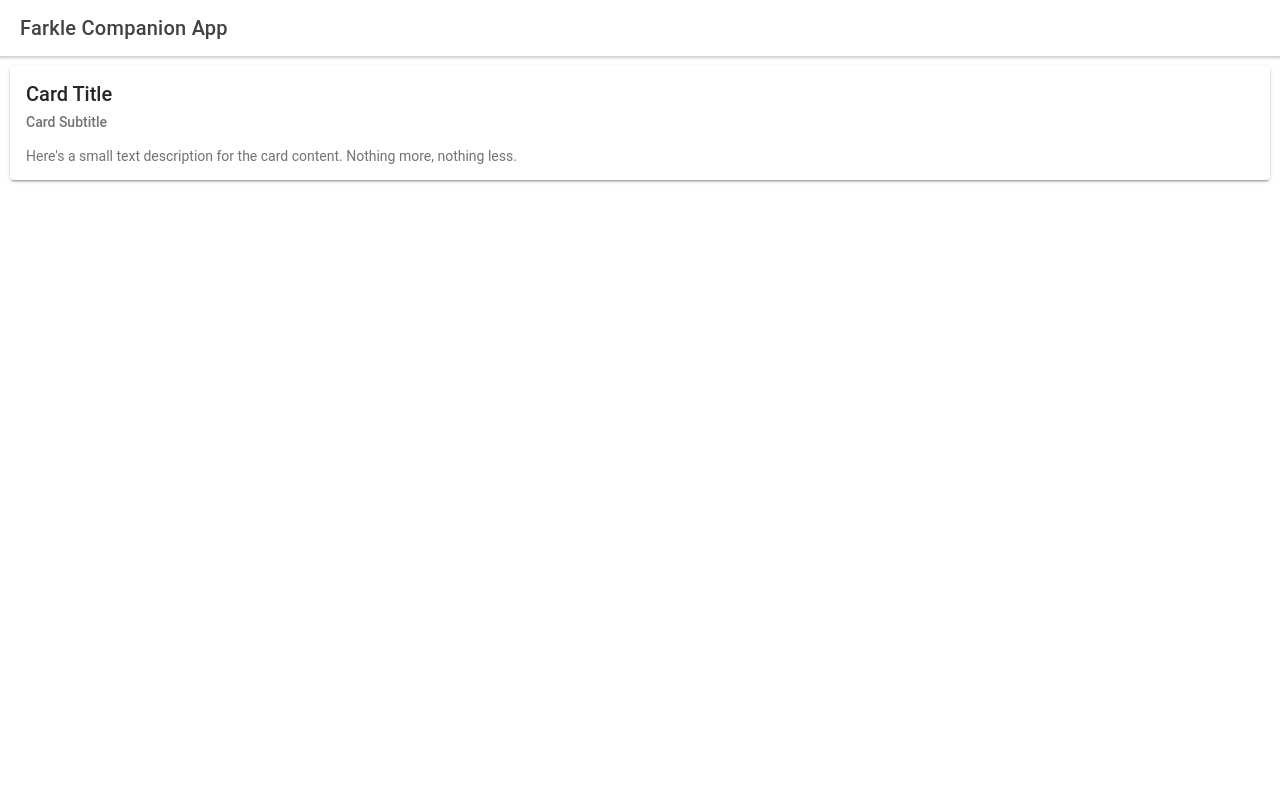
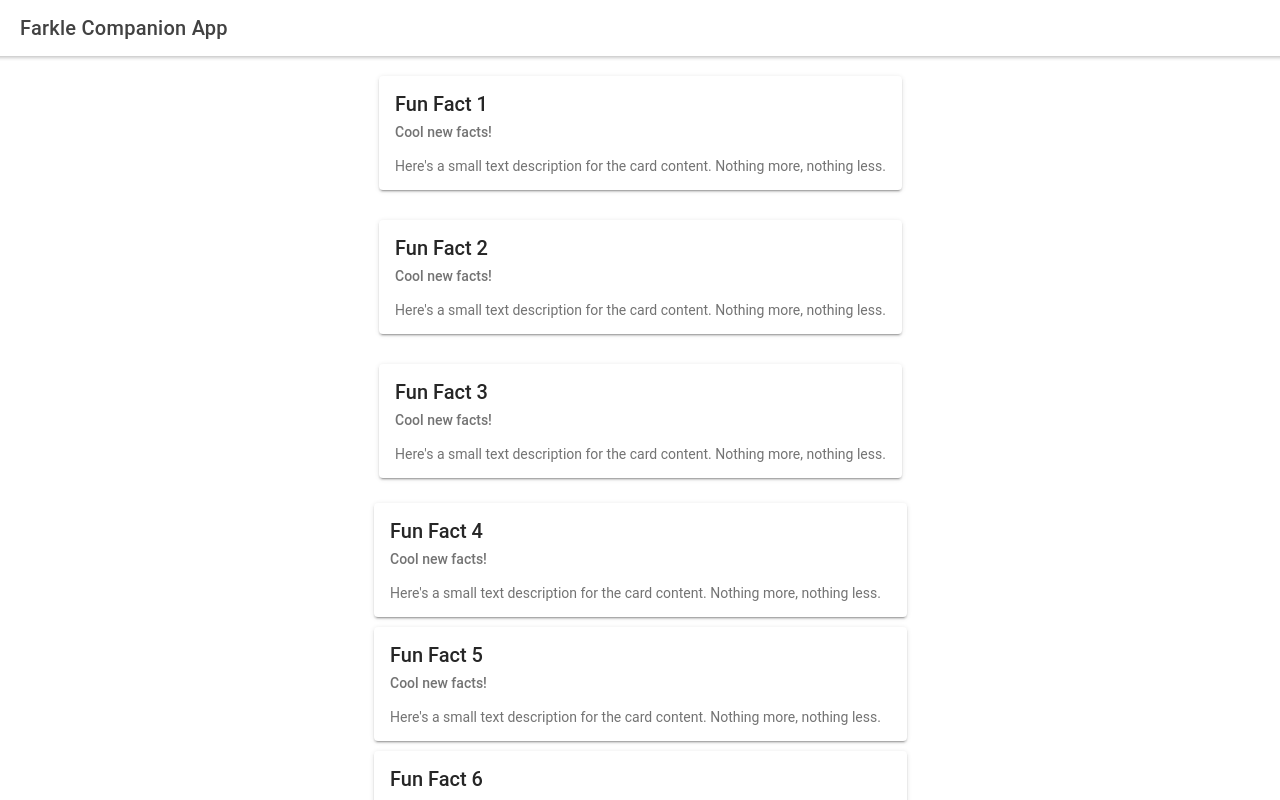
Before and after one commit to PaugelS20/tca-farkle, a React (Create React App) app: page /home in a window 1280 px wide. Built offline with nearby package versions, Linux system fonts and the light colour scheme.

Commit message:
Adding more dummy code
to then make more progress this week added setup page and button function page made index.tsx to make all pages named exports and played around with some other ionic components and css

```diff
--- a/src/App.tsx
+++ b/src/App.tsx
@@ -1,7 +1,7 @@
 import { Redirect, Route } from 'react-router-dom';
 import { IonApp, IonRouterOutlet, setupIonicReact } from '@ionic/react';
 import { IonReactRouter } from '@ionic/react-router';
-import { Home } from './pages/Home';
+import { Home, Setup } from './pages';
 
 /* Core CSS required for Ionic components to work properly */
 import '@ionic/react/css/core.css';
@@ -29,7 +29,10 @@ const App: React.FC = () => (
     <IonReactRouter>
       <IonRouterOutlet>
         <Route exact path="/home">
-          <Home />
+          <Home/>
+        </Route>
+        <Route exact path="/setup">
+          <Setup/>
         </Route>
         <Route exact path="/">
           <Redirect to="/home" />
--- a/src/components/MainContent.css
+++ b/src/components/MainContent.css
@@ -27,3 +27,10 @@ ion-card-header.ios {
   display: flex;
   flex-flow: column-reverse;
 }
+.container {
+	display: flex;
+	flex-direction: column;
+}
+#startGameButton {
+	align-self: center;
+}
--- a/src/components/MainContent.tsx
+++ b/src/components/MainContent.tsx
@@ -1,10 +1,14 @@
 import './MainContent.css';
 import {
+  IonButton,
   IonCard,
   IonCardContent,
   IonCardHeader,
   IonCardSubtitle,
   IonCardTitle,
+  IonCol,
+  IonGrid,
+  IonRow,
 } from '@ionic/react';
 
 interface ContainerProps { }
@@ -12,19 +16,101 @@ interface ContainerProps { }
 export const MainContent: React.FC<ContainerProps> = () => {
   return (
     <div className="container">
+      <IonGrid>
+        <IonRow>
+          <IonCol>
+            <IonCard>
+              <IonCardHeader>
+                <IonCardTitle>Fun Fact 1</IonCardTitle>
+                <IonCardSubtitle>Cool new facts!</IonCardSubtitle>
+              </IonCardHeader>
+
+              <IonCardContent>
+                Here's a small text description for the card content. Nothing more, nothing less.
+              </IonCardContent>
+            </IonCard>
+          </IonCol>
+        </IonRow>
+
+        <IonRow>
+          <IonCol>
+            <IonCard>
+              <IonCardHeader>
+                <IonCardTitle>Fun Fact 2</IonCardTitle>
+                <IonCardSubtitle>Cool new facts!</IonCardSubtitle>
+              </IonCardHeader>
+
+              <IonCardContent>
+                Here's a small text description for the card content. Nothing more, nothing less.
+              </IonCardContent>
+            </IonCard>
+          </IonCol>
+        </IonRow>
+
+
+        <IonRow>
+          <IonCol>
+            <IonCard>
+              <IonCardHeader>
+                <IonCardTitle>Fun Fact 3</IonCardTitle>
+                <IonCardSubtitle>Cool new facts!</IonCardSubtitle>
+              </IonCardHeader>
+
+              <IonCardContent>
+                Here's a small text description for the card content. Nothing more, nothing less.
+              </IonCardContent>
+            </IonCard>
+          </IonCol>
+        </IonRow>
+
 
       <IonCard>
         <IonCardHeader>
-          <IonCardTitle>Card Title</IonCardTitle>
-          <IonCardSubtitle>Card Subtitle</IonCardSubtitle>
+          <IonCardTitle>Fun Fact 4</IonCardTitle>
+          <IonCardSubtitle>Cool new facts!</IonCardSubtitle>
         </IonCardHeader>
 
         <IonCardContent>
           Here's a small text description for the card content. Nothing more, nothing less.
         </IonCardContent>
       </IonCard>
-      {/* <strong>Ready to create an app?</strong>
-      <p>Start with Ionic <a target="_blank" rel="noopener noreferrer" href="https://ionicframework.com/docs/components">UI Components</a></p> */}
+
+      <IonCard>
+        <IonCardHeader>
+          <IonCardTitle>Fun Fact 5</IonCardTitle>
+          <IonCardSubtitle>Cool new facts!</IonCardSubtitle>
+        </IonCardHeader>
+
+        <IonCardContent>
+          Here's a small text description for the card content. Nothing more, nothing less.
+        </IonCardContent>
+      </IonCard>
+
+      <IonCard>
+        <IonCardHeader>
+          <IonCardTitle>Fun Fact 6</IonCardTitle>
+          <IonCardSubtitle>Cool new facts!</IonCardSubtitle>
+        </IonCardHeader>
+
+        <IonCardContent>
+          Here's a small text description for the card content. Nothing more, nothing less.
+        </IonCardContent>
+      </IonCard>
+
+      <IonCard>
+        <IonCardHeader>
+          <IonCardTitle>Fun Fact 7</IonCardTitle>
+          <IonCardSubtitle>Cool new facts!</IonCardSubtitle>
+        </IonCardHeader>
+
+        <IonCardContent>
+          Here's a small text description for the card content. Nothing more, nothing less.
+        </IonCardContent>
+      </IonCard>
+
+      </IonGrid>
+
+      <IonButton id='startGameButton' color="success">Start Game</IonButton>
     </div>
   );
 };
--- a/src/pages/Home.tsx
+++ b/src/pages/Home.tsx
@@ -18,7 +18,7 @@ export const Home: React.FC = () => {
       <IonContent fullscreen>
         <IonHeader collapse="condense">
           <IonToolbar>
-            <IonTitle size="large">Blank</IonTitle>
+            <IonTitle size="large">Farkle Companion App</IonTitle>
           </IonToolbar>
         </IonHeader>
         <MainContent/>
--- /dev/null
+++ b/src/pages/Setup.tsx
@@ -0,0 +1,5 @@
+export const Setup: React.FC = () => {
+return (
+    <div>Setup</div>
+  )
+};
--- /dev/null
+++ b/src/pages/index.tsx
@@ -0,0 +1,4 @@
+export { Home } from './Home';
+export { Setup } from './Setup';
+// export { Contact } from './ContactPage';
+// export { Navbar } from './Navbar';
```
Also changed, not shown: src/components/StartGameButton.tsx (added, +7 -0 lines).
